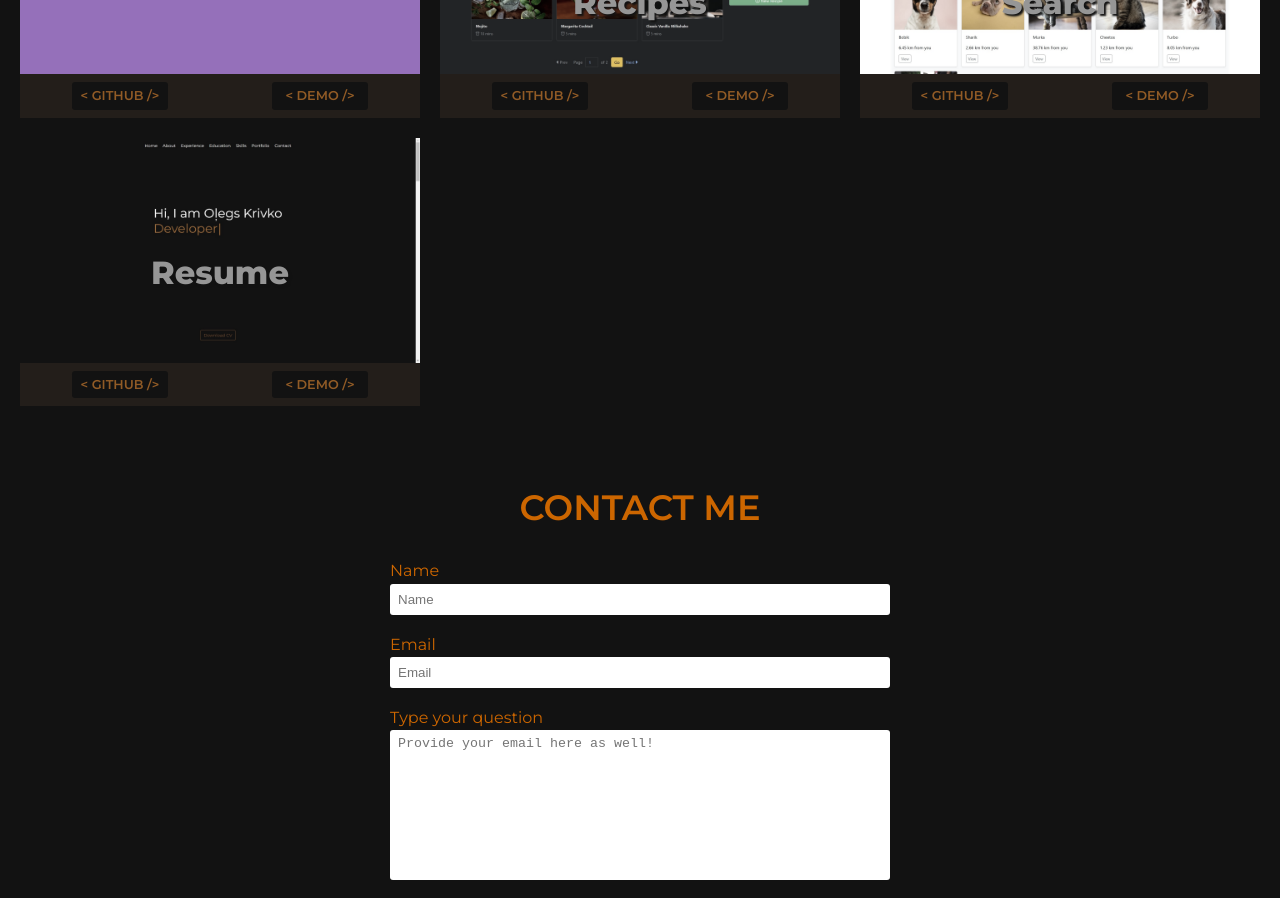
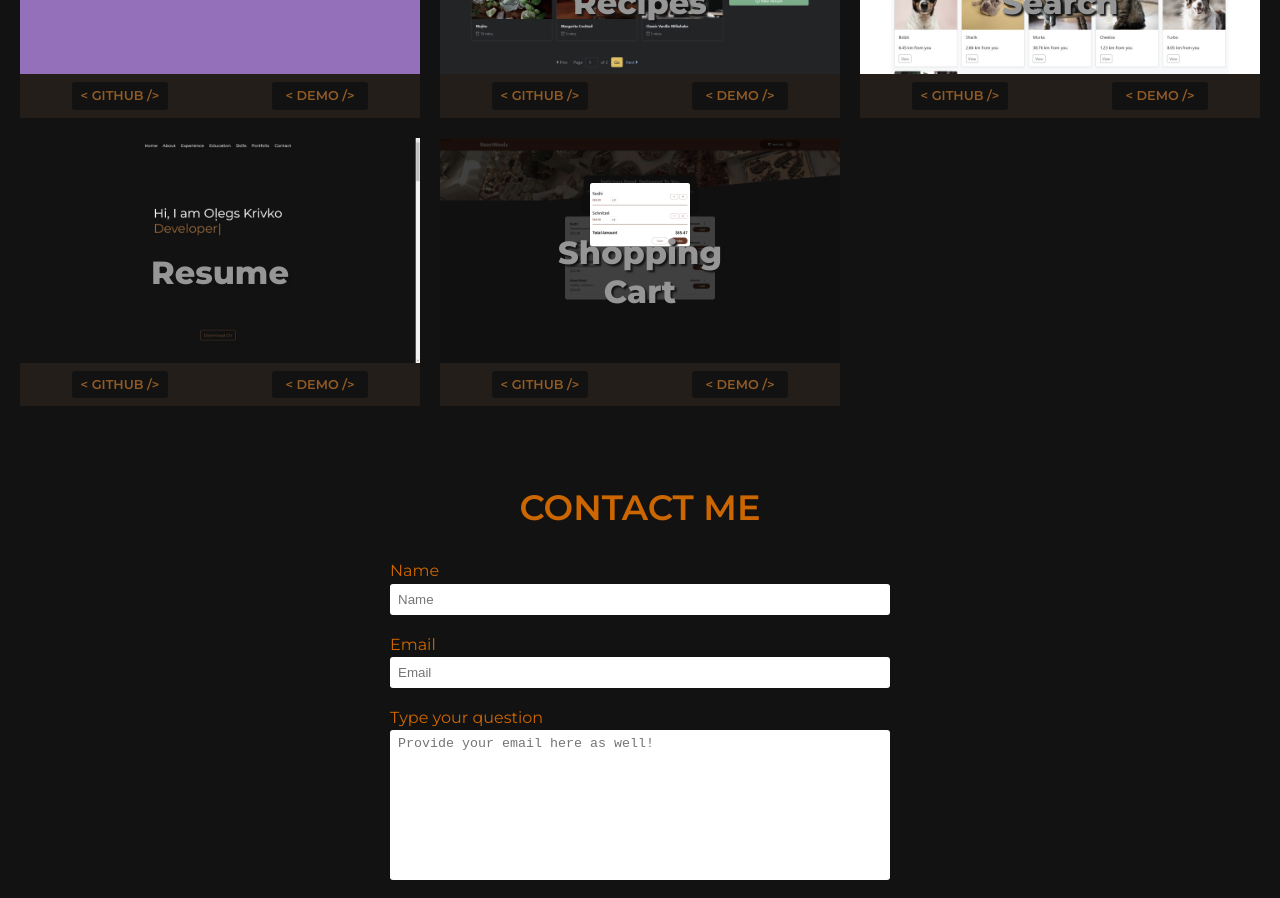
Before and after one commit to olegskrivko/resume, a React (Create React App) app: page / in a window 1280 px wide. Shown: the part 3660-4558 px from the top of the page. Built offline with nearby package versions, Linux system fonts and the light colour scheme.

Commit message:
add shopping cart

```diff
--- a/src/components/portfolio/Portfolio.jsx
+++ b/src/components/portfolio/Portfolio.jsx
@@ -7,6 +7,7 @@ import todo from "../../assets/todo.png";
 import cooking from "../../assets/cooking.jpg";
 import animals from "../../assets/animals.jpg";
 import resume from "../../assets/resume.jpg";
+import shoppingcart from "../../assets/shoppingcart.jpg";
 
 function Items() {
   const portfolioItems = [
@@ -51,6 +52,12 @@ function Items() {
       imgSrc: resume,
       gitUrl: "https://github.com/olegskrivko/resume",
       demoUrl: "https://olegskrivko.netlify.app/",
+    },
+    {
+      name: "Shopping Cart",
+      imgSrc: shoppingcart,
+      gitUrl: "https://github.com/olegskrivko/react-shop",
+      demoUrl: "https://react-shop-cart-prj.netlify.app/",
     },
   ];
 
```
Also changed, not shown: src/assets/shoppingcart.jpg (added).
